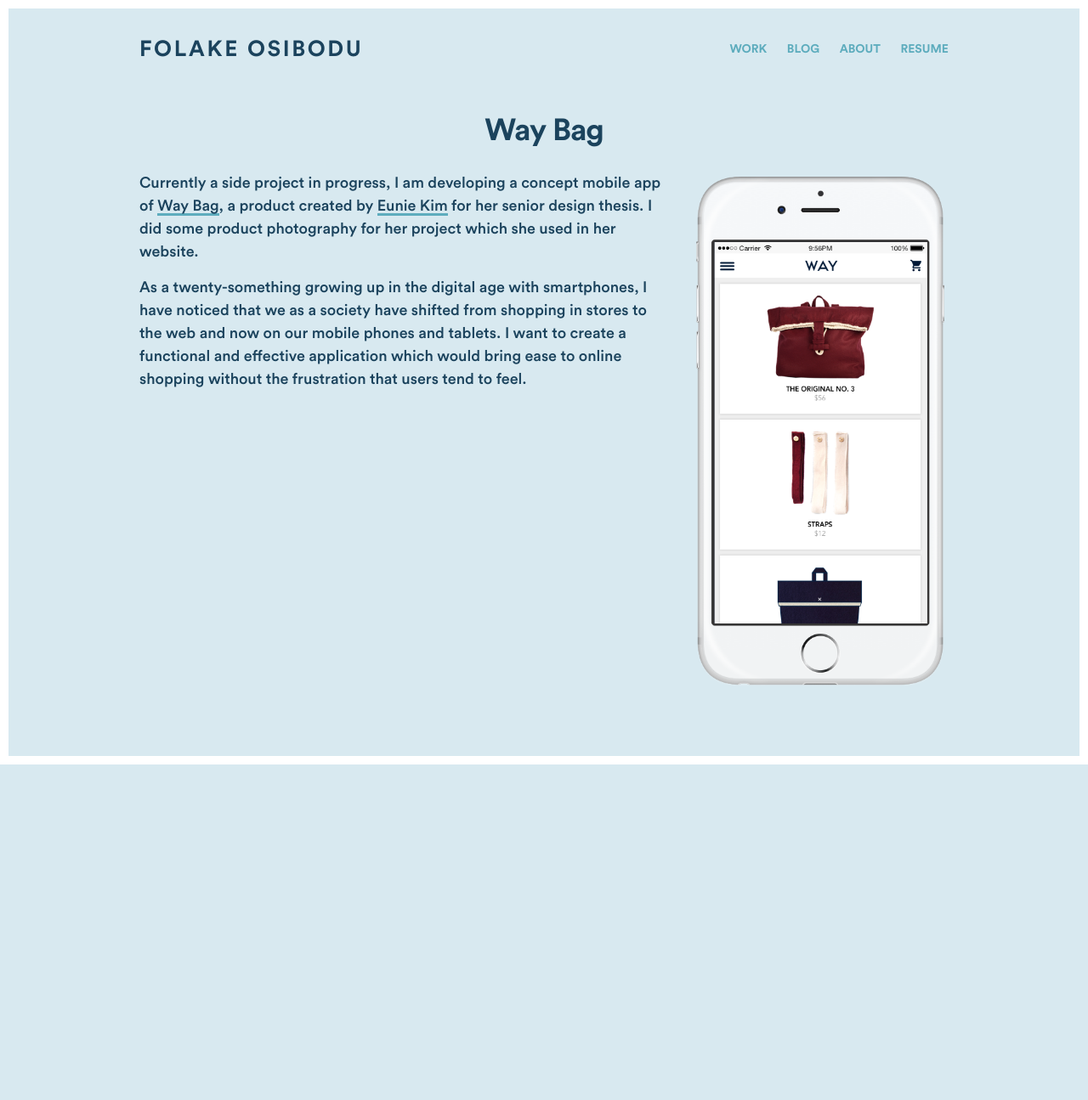
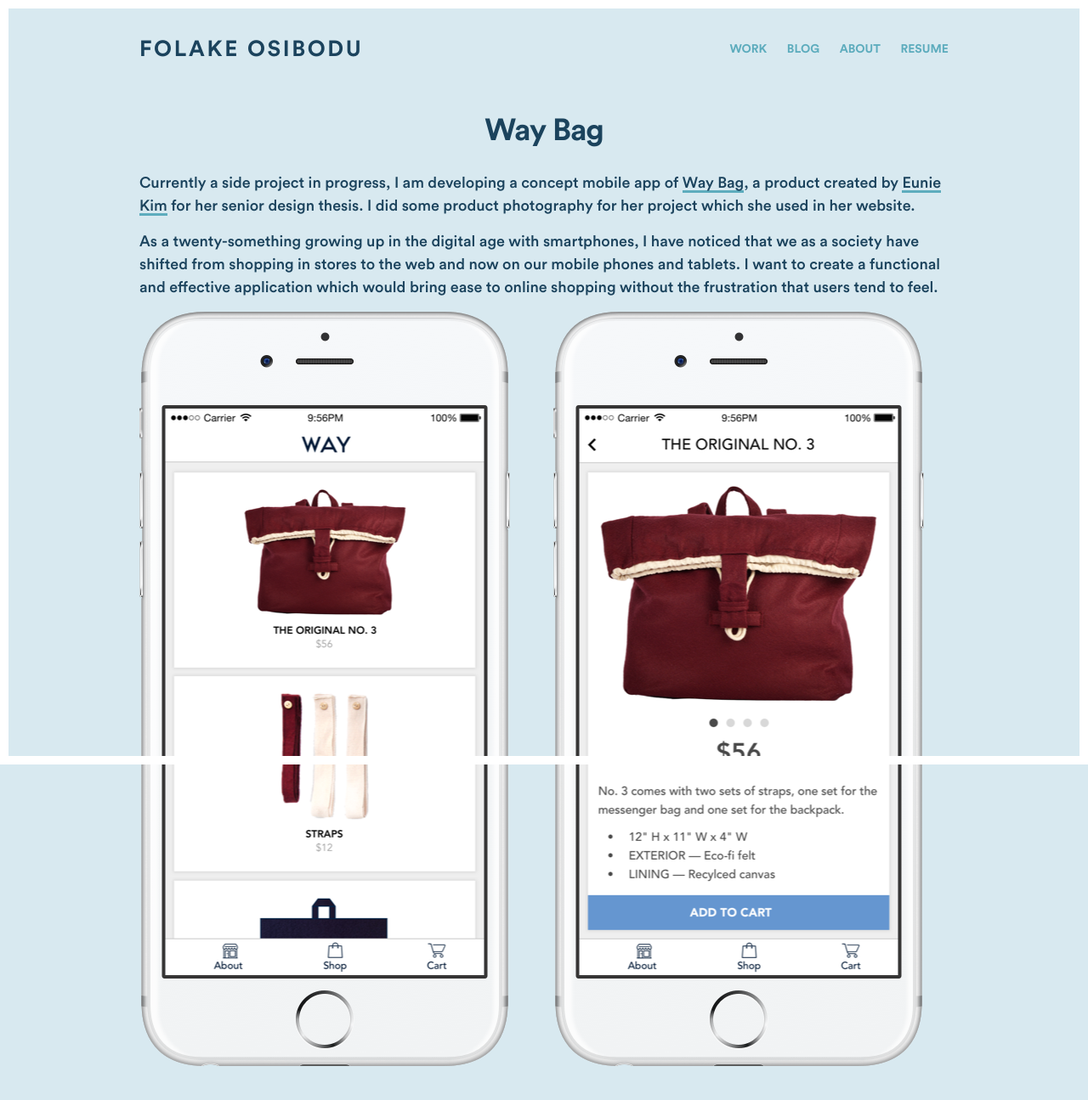
Before and after one commit to fosibodu/old-portfolio, a Jekyll site: the page built from work/waybag.html, in a window 1280 px wide. Shown: the whole page at 85% size. Built offline with Jekyll 4.4.1, drawn with Linux system fonts in a browser that asks for light colours; nearby versions of some CDN libraries; before the commit the page ends 900 px from its top, so only the background shows below that.

Commit message:
added two new mockups to way bag

```diff
--- a/_sass/_layout.scss
+++ b/_sass/_layout.scss
@@ -348,13 +348,13 @@
 .way {
     @include outer-container;
     & div:nth-child(1) {
-        @include span-columns(8);
+        @include span-columns(12);
         @include media($mobile) {
             @include span-columns(12);
         }
     }
-    & div:nth-child(2) {
-        @include span-columns(4);
+    & div:nth-child(n+2) {
+        @include span-columns(6);
         @include media($mobile) {
             @include span-columns(12);
         }
--- a/work/waybag.html
+++ b/work/waybag.html
@@ -10,5 +10,5 @@
         <p>Currently a side project in progress, I am developing a concept mobile app of <a href="http://www.way-bag.com/">Way Bag</a>, a product created by <a href="http://www.euniekim.com/">Eunie Kim</a> for her senior design thesis. I did some product photography for her project which she used in her website.</p>
         <p>As a twenty-something growing up in the digital age with smartphones, I have noticed that we as a society have shifted from shopping in stores to the web and now on our mobile phones and tablets. I want to create a functional and effective application which would bring ease to online shopping without the frustration that users tend to feel.</p>
     </div>
-        <div><img src="/assets/way-shop.png"></div>
+    <div><img src="/assets/Shop-iphone.png"></div><div><img src="/assets/product-iphone.png"</div>
 </div>
```
Also changed, not shown: assets/Shop-iphone.png (added), assets/product-iphone.png (added).
